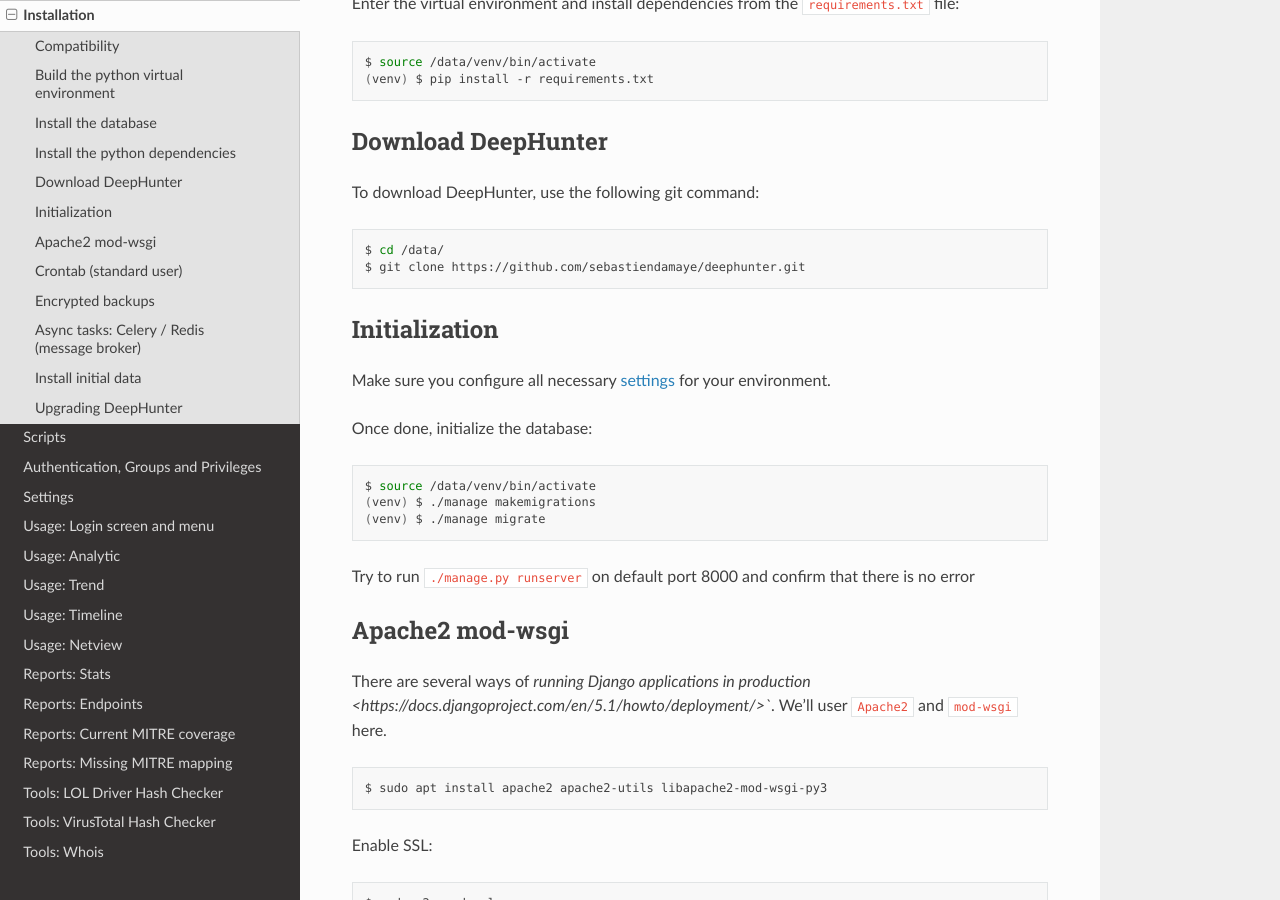
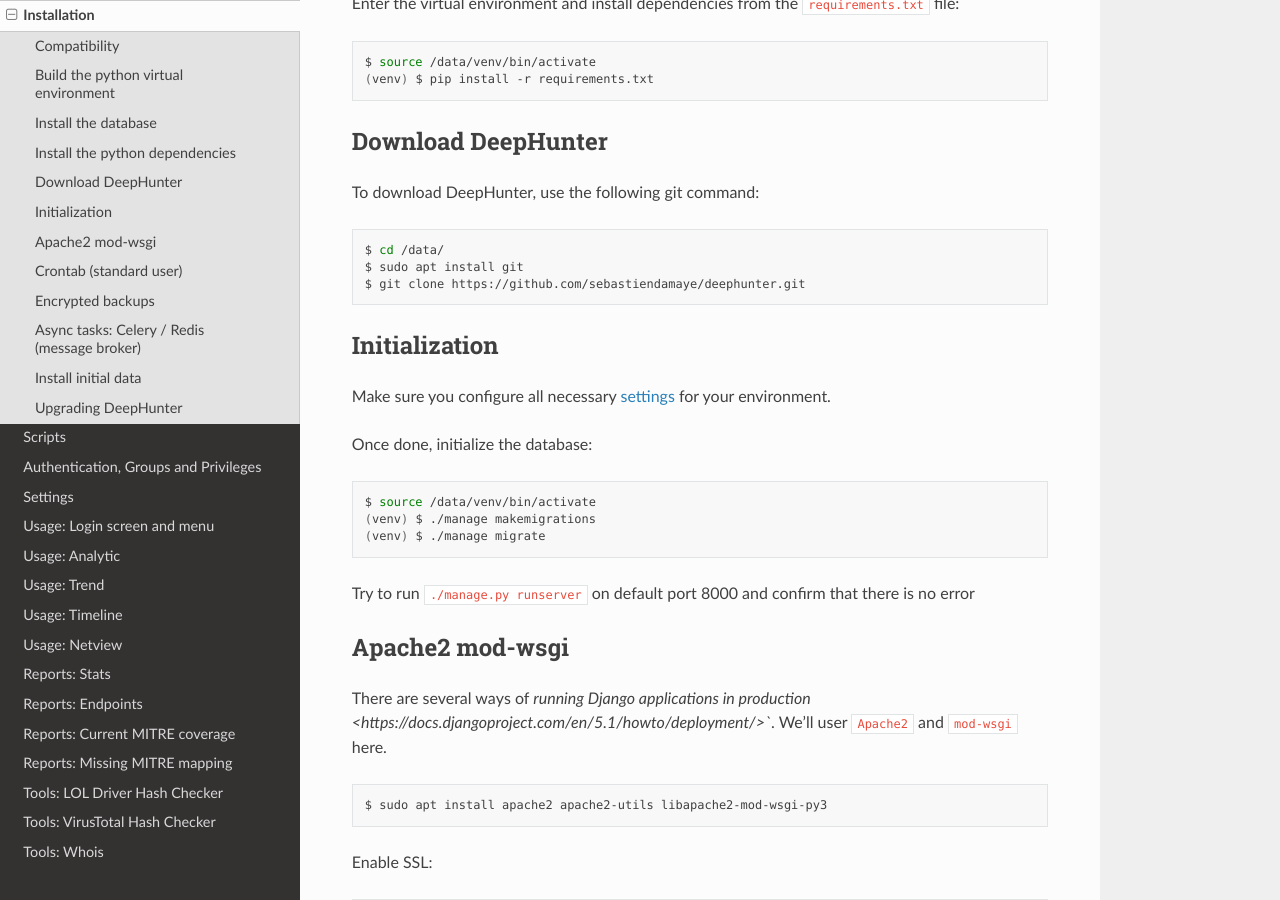
Before and after one commit to wikijm/deephunter, a Sphinx documentation site: the page built from docs/install.rst, in a window 1280 px wide and 900 px high, scrolled down 887 px. Built offline with Sphinx 7.4.7 and the Read the Docs theme 3.1.0, drawn with Linux system fonts in a browser that asks for light colours.

Commit message:
Update install.rst
Add install task to get git software

```diff
--- a/docs/install.rst
+++ b/docs/install.rst
@@ -50,6 +50,7 @@
 .. code-block:: sh
 
 	$ cd /data/
+	$ sudo apt install git
 	$ git clone https://github.com/sebastiendamaye/deephunter.git
 
 Initialization
```
